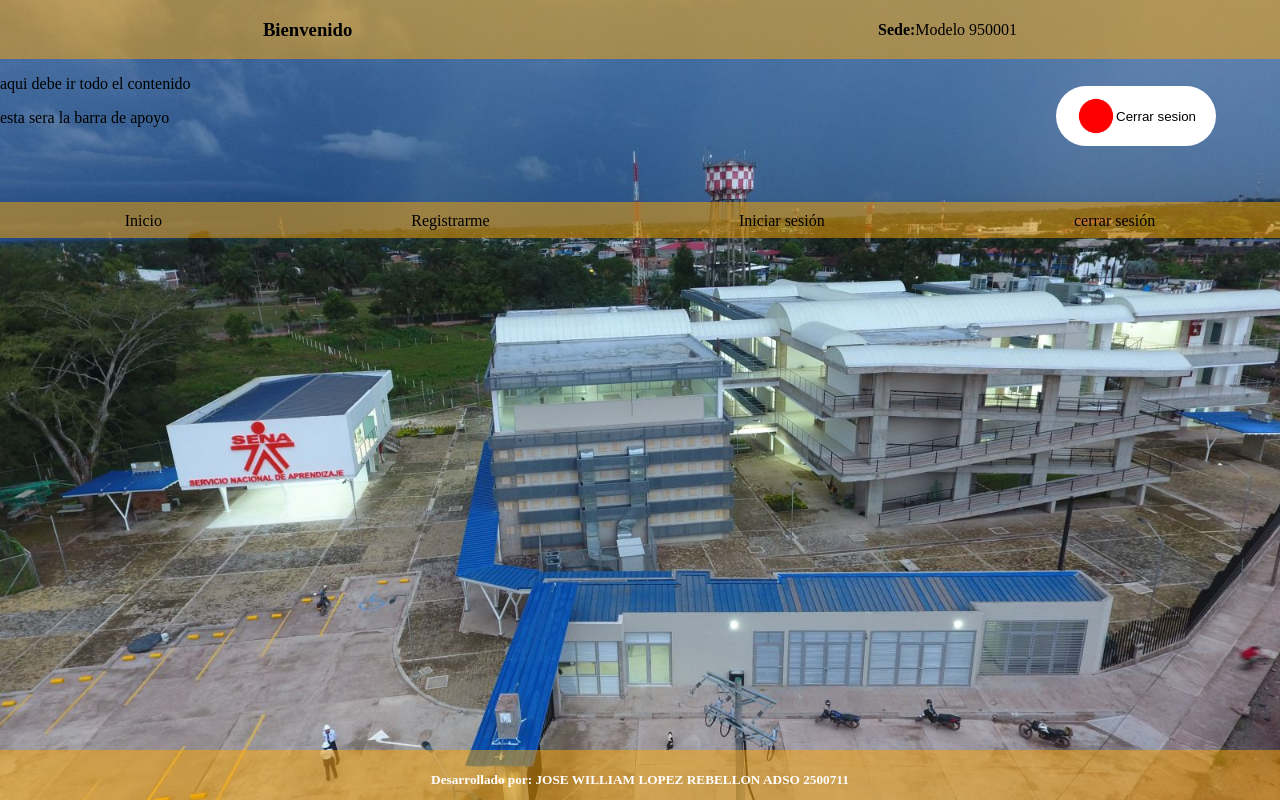
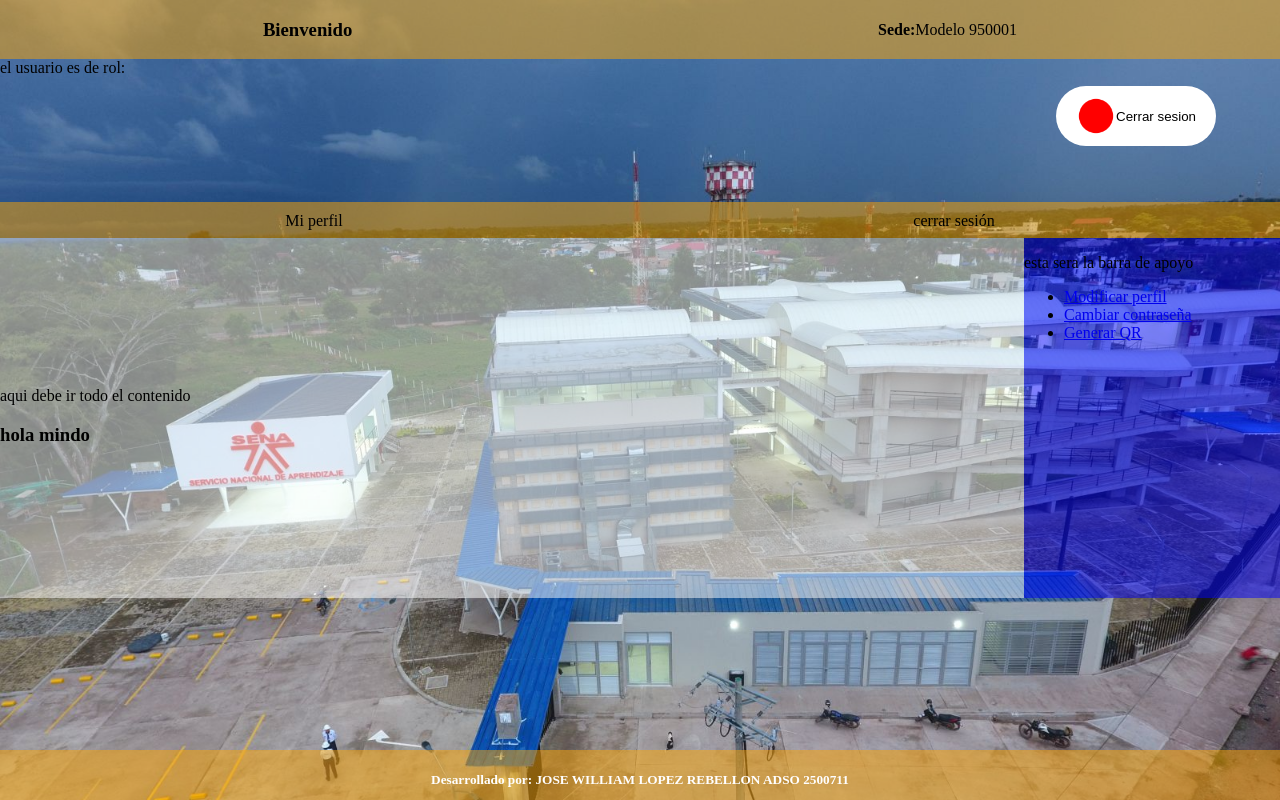
Before and after one commit to Williamlo21/phase2viejo, a PHP site: page /adso/ in a window 1280 px wide. Run offline with PHP 8.4, Linux system fonts and the light colour scheme; the visitor is signed in with stand-in values (Sample User, id 1).

Commit message:
creamos los enlaces de la barra de navegacion, asignandolos de acuerdo al roll. creamos sesion por cada uno de los enlaces de la barra de navegacion.

```diff
--- a/assets/css/styles.css
+++ b/assets/css/styles.css
@@ -213,6 +213,27 @@
     padding: 10px;
     display: block;
 }
+
+.main{
+    position: absolute;
+    top: 33%;
+    width: 80%;
+    height: 50%;
+    float: left;
+    background-color: rgba(255, 255, 255, 0.5);
+
+    color: black;
+    align-items: center;
+    align-content: center;
+}
+.aside{
+    position: absolute;
+    top: 33%;
+    right: 0;
+    width: 20%;
+    height: 50%;
+    background-color: rgba(0, 0, 255, 0.5);
+}
 footer {
     position: fixed;
     bottom: 0;
--- a/views/layouts/header.php
+++ b/views/layouts/header.php
@@ -28,11 +28,34 @@
       <button class="botonCerrarSesionB" type="submit"><img class="botonCerrarSesionImagen" src=" <?= base_url ?>assets/img/botonRojo.png" alt="cerrar sesion">Cerrar sesion</button>
     </form>
     </div>
+    <!-- roles:
+
+  1: Aprendiz
+  2: Administrador
+  3: Instructor
+  4: Vigilante
+  5: Administrativo
+  6: visitante
+  8: Super Admin  -->
+  <!-- Seleccion de opciones que se muestran en la barra de navegacion de acuerdo al roll -->
     <nav class="barraNavegacion">
       <ul>
-      <li><a href="<?= base_url ?>">Inicio</a></li>
-      <li><a href="<?= base_url ?>usuarios/registrar">Registrarme</a></li>
-      <li><a href="<?= base_url ?>usuarios/login">Iniciar sesión</a></li>
+        <li><a href="<?= base_url ?>usuarios/miPerfil">Mi perfil</a></li>
+
+        <?php
+        if ($_SESSION['identity']->id_roll == 2 || $_SESSION['identity']->id_roll == 4 || $_SESSION['identity']->id_roll == 8) {
+        ?>
+          <li><a href="<?= base_url ?>usuarios/login">Hacer registro</a></li>
+          <li><a href="<?= base_url ?>">Informes</a></li>
+        <?php
+        }
+        if ($_SESSION['identity']->id_roll == 2 || $_SESSION['identity']->id_roll == 8) {
+        ?>
+          <li><a href="<?= base_url ?>usuarios/login">Crear vigilante</a></li>
+        <?php
+        }
+        ?>
+
 
         <?php if (isset($_SESSION['identity'])) { ?>
           <li><a href="<?= base_url ?>usuarios/logout" class="cerrar-sesion">cerrar sesión</a></li>
--- a/views/layouts/sidebar.php
+++ b/views/layouts/sidebar.php
@@ -1,7 +1,30 @@
+<?php
+if (isset($_SESSION['identity'])) {
+    echo "el usuario es de rol: " . $_SESSION['identity']->id_roll;
 
+?>
     <main class="main">
         <p>aqui debe ir todo el contenido</p>
+        <h3>hola mindo</h3>
     </main>
     <aside class="aside">
         <p>esta sera la barra de apoyo</p>
+        <?php
+        if ($_SESSION['nav'] == 'miPerfil') {
+
+        ?>
+            <article>
+                <ul>
+                    <li><a href="#">Modificar perfil</a></li>
+                    <li><a href="#">Cambiar contraseña</a></li>
+                    <li><a href="#">Generar QR</a </article></li>
+                </ul>
+
+            <?php
+        }
+            ?>
     </aside>
+
+<?php
+}
+?>
```
Also changed, not shown: controllers/UsuariosController.php (+19 -0 lines). Lines whose indentation alone changed are shown as unchanged.
